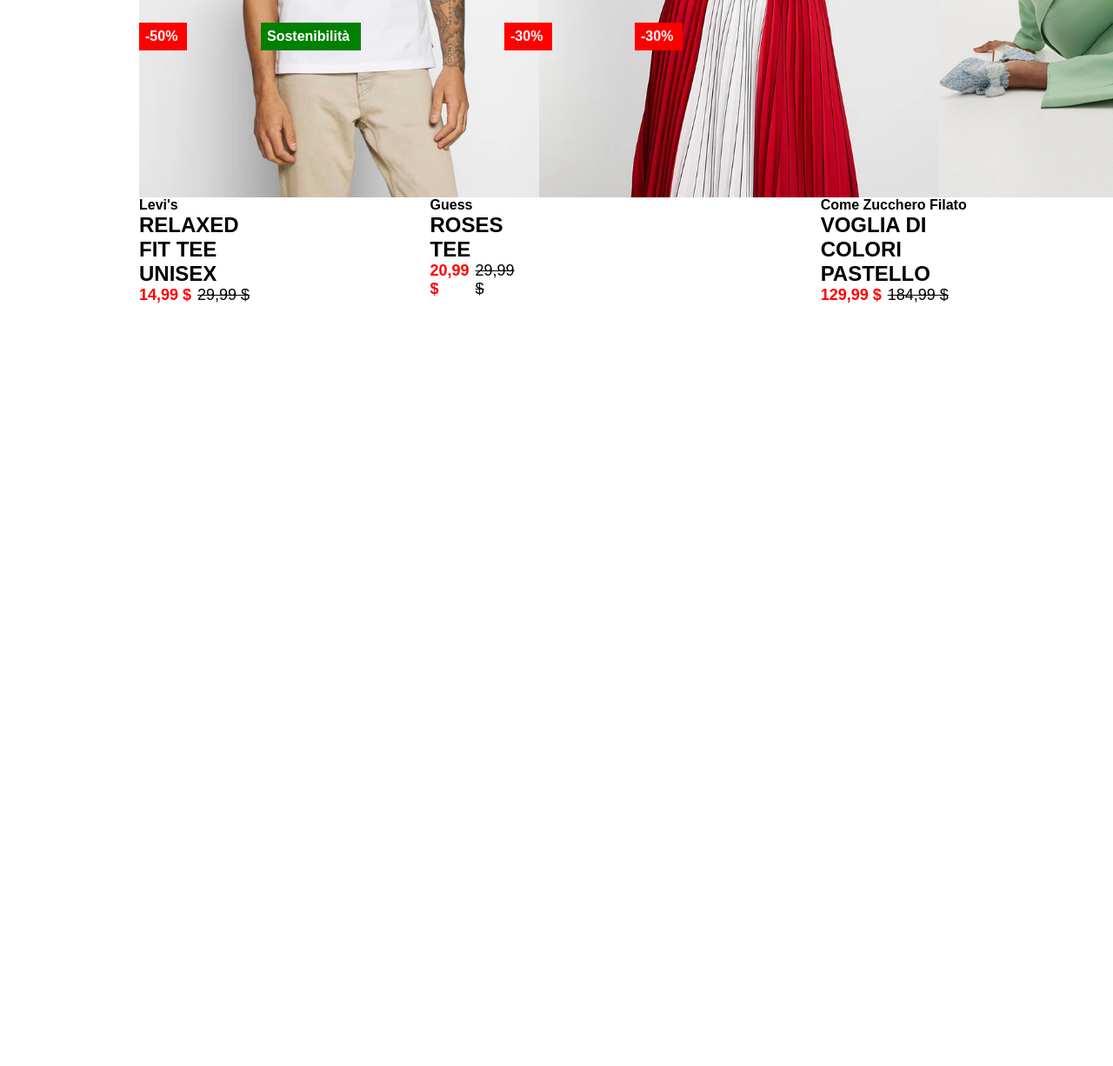
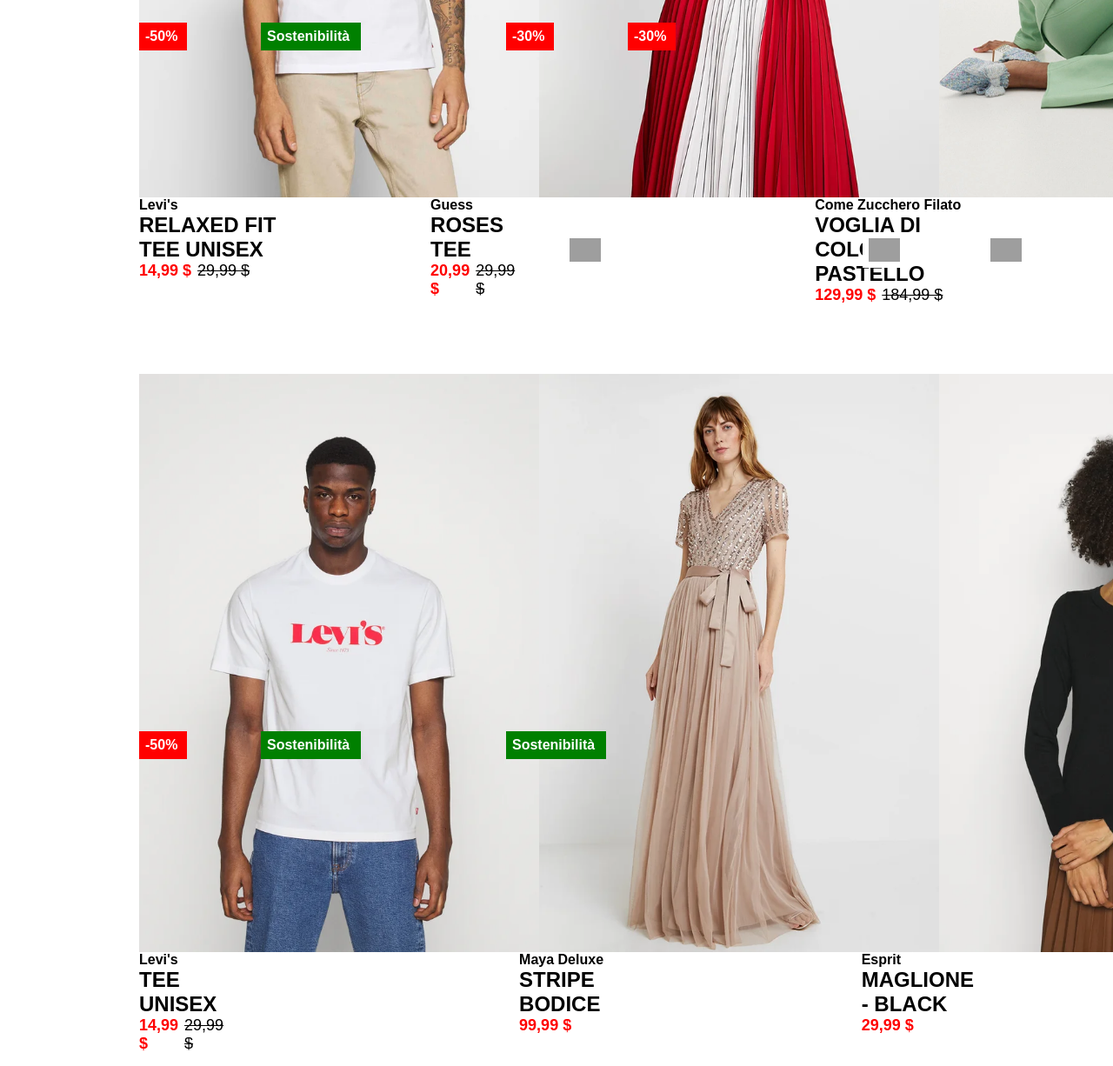
Before and after one commit to loriscassara/html-css-boolando, a plain HTML site: page index.html in a window 1280 px wide. Shown: the part 592-1818 px from the top of the page at 87% size. Before the commit the page ends 942 px from the top, so only its background shows below. Drawn offline with Linux system fonts and the light colour scheme; grey boxes are pictures that could not be loaded.

Commit message:
add finish main

```diff
--- a/css/style.css
+++ b/css/style.css
@@ -67,7 +67,7 @@
     width: 50px;
     position: absolute;
     top: 164px;
-    left: 650px;
+    left: 648px;
     background-color: white;
     border: solid white 7px;
 }
@@ -82,7 +82,7 @@
     width: 50px;
     position: absolute;
     top: 164px;
-    left: 1140px;
+    left: 1132px;
     background-color: white;
     border: solid white 7px;
 }
@@ -97,12 +97,57 @@
     width: 50px;
     position: absolute;
     top: 164px;
-    right: 240px;
+    right: 238px;
     background-color: white;
     border: solid white 7px;
 }
 
 #heart3:hover {
+    background-color: red;
+    border-color: red;
+    cursor: pointer;
+}
+
+#heart4 {
+    width: 50px;
+    position: absolute;
+    bottom: -100px;
+    left: 648px;
+    background-color: white;
+    border: solid white 7px;
+}
+
+#heart4:hover {
+    background-color: red;
+    border-color: red;
+    cursor: pointer;
+}
+
+#heart5 {
+    width: 50px;
+    position: absolute;
+    bottom: -100px;
+    left: 1132px;
+    background-color: white;
+    border: solid white 7px;
+}
+
+#heart5:hover {
+    background-color: red;
+    border-color: red;
+    cursor: pointer;
+}
+
+#heart6 {
+    width: 50px;
+    position: absolute;
+    bottom: -100px;
+    right: 238px;
+    background-color: white;
+    border: solid white 7px;
+}
+
+#heart6:hover {
     background-color: red;
     border-color: red;
     cursor: pointer;
@@ -130,7 +175,7 @@
 #pa3 {
     position: absolute;
     bottom: 150px;
-    left: 730px;
+    left: 722px;
     background-color: red;
     color: white;
     border: solid red 7px;
@@ -140,14 +185,44 @@
 #pa4 {
     position: absolute;
     bottom: 150px;
-    right: 645px;
+    right: 643px;
     background-color: red;
     color: white;
     border: solid red 7px;
     width: 55px;
 }
 
-.img1, .img2, .img3 {
+#pa5 {
+    position: absolute;
+    bottom: -665px;
+    background-color: red;
+    color: white;
+    border: solid red 7px;
+    width: 55px;
+}
+
+#pa6 {
+    position: absolute;
+    bottom: -665px;
+    left: 300px;
+    background-color: green;
+    color: white;
+    border: solid green 7px;
+    width: 115px;
+}
+
+#pa7 {
+    position: absolute;
+    bottom: -665px;
+    right: 583px;
+    background-color: green;
+    color: white;
+    border: solid green 7px;
+    width: 115px;
+}
+
+
+.img1, .img2, .img3, .img4, .img5, .img6 {
     width: 460px;
     position: relative;
     display: block;
@@ -198,6 +273,51 @@
     position: relative;
 }
 
+.img4b {
+    width: 460px;
+    position: absolute;
+    display: none;
+}
+
+.container-img-4:hover .img4 {
+    display: none;
+}
+
+.container-img-4:hover .img4b {
+    display: block;
+    position: relative;
+}
+
+.img5b {
+    width: 460px;
+    position: absolute;
+    display: none;
+}
+
+.container-img-5:hover .img5 {
+    display: none;
+}
+
+.container-img-5:hover .img5b {
+    display: block;
+    position: relative;
+}
+
+.img6b {
+    width: 460px;
+    position: absolute;
+    display: none;
+}
+
+.container-img-6:hover .img6 {
+    display: none;
+}
+
+.container-img-6:hover .img6b {
+    display: block;
+    position: relative;
+}
+
 .container-desc {
     width: 75%;
     margin: auto;
@@ -208,12 +328,25 @@
 }
 
 .container-desc2 {
-    padding-left: 95px;
+    padding-left: 90px;
     padding-right: 87px;
 }
 
 .container-desc3 {
-    padding-left: 265px;
+    padding-left: 258px;
+}
+
+.container-desc4 {
+    padding-right: 250px;
+}
+
+.container-desc5 {
+    padding-left: 90px;
+    padding-right: 87px;
+}
+
+.container-desc6 {
+    padding-left: 209px;
 }
 
 #red {
@@ -227,3 +360,9 @@
     font-size: large;
     text-decoration: line-through;
 }
+
+/* start footer elements */
+
+footer {
+
+}
--- a/index.html
+++ b/index.html
@@ -80,6 +80,72 @@
                     </div>
                 </div>
             </div>
+            <div class="container-main d-flex flex-justify-between">
+                <div class="container-img-4">
+                    <img class="img4b" src="img/4b.webp" alt="4b">
+                    <img class="img4" src="./img/4.webp" alt="4">
+                    <img id="heart4" src="https://www.pngall.com/wp-content/uploads/4/Black-Heart-Symbol-PNG-Clipart.png" alt="heart1">
+                    <strong><p id="pa5">-50%</p></strong>
+                    <strong><p id="pa6">Sostenibilità</p></strong>
+                </div>
+                <div class="container-img-5">
+                    <img class="img5b" src="img/5b.webp" alt="5b">
+                    <img class="img5" src="./img/5.webp" alt="5">
+                    <img id="heart5" src="https://www.pngall.com/wp-content/uploads/4/Black-Heart-Symbol-PNG-Clipart.png" alt="heart2">
+                </div>
+                <div class="container-img-6">
+                    <img class="img6b" src="img/6b.webp" alt="6b">
+                    <img class="img6" src="./img/6.webp" alt="6">
+                    <img id="heart6" src="https://www.pngall.com/wp-content/uploads/4/Black-Heart-Symbol-PNG-Clipart.png" alt="heart3">
+                    <strong><p id="pa7">Sostenibilità</p></strong>
+                </div>
+            </div>
+            <div class="container-desc d-flex">
+                <!-- start block container-desc -->
+                <div class="container-desc4">
+                    <h4>Levi's</h4>
+                    <h2>TEE UNISEX</h2>
+                    <div class="desc d-flex">
+                        <strong><p id="red">14,99 $</p></strong>
+                        <p id="sbarred">29,99 $</p>
+                    </div>
+                </div>
+                <div class="container-desc5">
+                    <h4>Maya Deluxe</h4>
+                    <h2>STRIPE BODICE</h2>
+                    <div class="desc d-flex">
+                        <strong><p id="red">99,99 $</p></strong>
+                    </div>
+                </div>
+                <div class="container-desc6">
+                    <h4>Esprit</h4>
+                    <h2>MAGLIONE - BLACK</h2>
+                    <div class="desc d-flex">
+                        <strong><p id="red">29,99 $</p></strong>
+                    </div>
+                </div>
+            </div>
         </main>
+        <!-- start footer -->
+        <footer>
+            <div class="header-container d-flex flex-align-center flex-justify-between">
+                <!-- start block header link -->
+                <div class="container-link d-flex flex-align-center flex-justify-center">
+                    <a class="link" href=""><strong>Donna</strong></a>
+                    <a class="link" href=""><strong>Uomo</strong></a>
+                    <a class="link" href=""><strong>Bambini</strong></a>
+                </div>
+                <!-- start block header logo-img -->
+                <div class="container-logo d-flex flex-align-center flex-justify-center">
+                    <img class="logo" src="./img/boolean-logo.png" alt="Boolean Logo">
+                </div>
+                <!-- start block header icon-img -->
+                <div class="container-icon d-flex flex-align-center flex-justify-center">
+                    <img class="icon1" src="https://upload.wikimedia.org/wikipedia/commons/9/9b/Omino_stilizzato.png" alt="header-icon1">
+                    <img class="icon2" src="https://www.pngall.com/wp-content/uploads/4/Black-Heart-Symbol-PNG-Clipart.png" alt="header-icon2">
+                    <img class="icon3" src="https://www.iconpacks.net/icons/2/free-shopping-cart-icon-3045-thumb.png" alt="header-icon3">
+                </div>
+            </div>
+        </footer>
     </body>
 </html>
```
